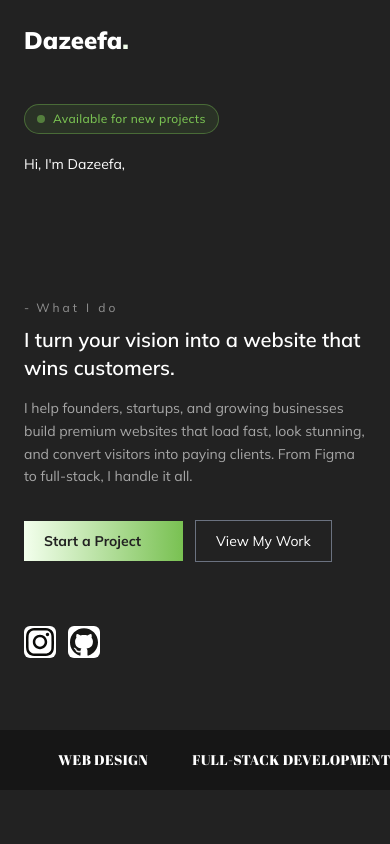
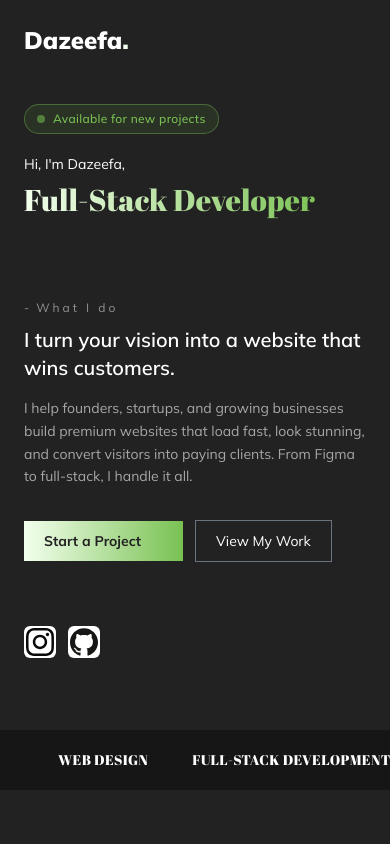
Before and after one commit to dazeefacreative/myportfolio, a React (Vite) app: page / in a window 390 px wide. Shown: the top 844 px of the page. Built offline with nearby package versions, Linux system fonts and the light colour scheme; some icons are missing.

Commit message:
Test: replace typewriter h1 with static text
Diagnostic change to isolate whether the typewriter effect's
never-terminating setTimeout loop is preventing Lighthouse from
reaching the idle window it needs to finalize LCP/TBT on mobile.

```diff
--- a/src/components/Hero.jsx
+++ b/src/components/Hero.jsx
@@ -7,12 +7,6 @@ import { motion } from "framer-motion";
 import heroImage from "../assets/images/dazeefa.png";
 import backdrop from "../assets/images/backdrop.png";
 import cv from "../resume/Dazeefa Resume Web Design & Dev.pdf";
-
-const phrases = [
-  "UI/UX Designer",
-  "Full-Stack Developer",
-  "Webflow Expert",
-];
 
 const skills = [
   "Web Design",
@@ -34,9 +28,6 @@ const scrollToSection = (id) => {
 };
 
 export default function Hero() {
-  const [phraseIndex, setPhraseIndex] = useState(0);
-  const [displayText, setDisplayText] = useState(phrases[0]);
-  const [isDeleting, setIsDeleting] = useState(false);
   const [isDesktop, setIsDesktop] = useState(false);
 
   useEffect(() => {
@@ -46,28 +37,6 @@ export default function Hero() {
     mql.addEventListener("change", onChange);
     return () => mql.removeEventListener("change", onChange);
   }, []);
-
-  useEffect(() => {
-    const currentPhrase = phrases[phraseIndex];
-    const typingSpeed = isDeleting ? 50 : 100;
-
-    const timeout = setTimeout(() => {
-      if (!isDeleting) {
-        setDisplayText(currentPhrase.substring(0, displayText.length + 1));
-        if (displayText === currentPhrase) {
-          setTimeout(() => setIsDeleting(true), 1400);
-        }
-      } else {
-        setDisplayText(currentPhrase.substring(0, displayText.length - 1));
-        if (displayText === "") {
-          setIsDeleting(false);
-          setPhraseIndex((prev) => (prev + 1) % phrases.length);
-        }
-      }
-    }, typingSpeed);
-
-    return () => clearTimeout(timeout);
-  }, [displayText, isDeleting, phraseIndex]);
 
   return (
     <section aria-label="Hero, Dazeefa Web Designer and Full-Stack Developer">
@@ -109,17 +78,14 @@ export default function Hero() {
               Hi, I'm Dazeefa,
             </motion.span>
 
-            {phrases.length > 0 && (
             <motion.h1
               initial={{ opacity: 1, x: 80 }}
               animate={{ opacity: 1, x: 0 }}
               transition={{ duration: 0.5, delay: 0.2, ease: "easeOut" }}
               className="text-3xl lg:text-4xl h-20 max-w-[300px] sm:max-w-[340px] pr-1 bg-gradient-to-r from-primary to-secondary bg-clip-text text-transparent"
             >
-                {displayText}
-                <span className="animate-blink border-r-2 border-secondary ml-0.5" aria-hidden="true" />
+              Full-Stack Developer
             </motion.h1>
-            )}
 
             {/* Mobile intro */}
             <motion.div
```
Lines whose indentation alone changed are shown as unchanged.
